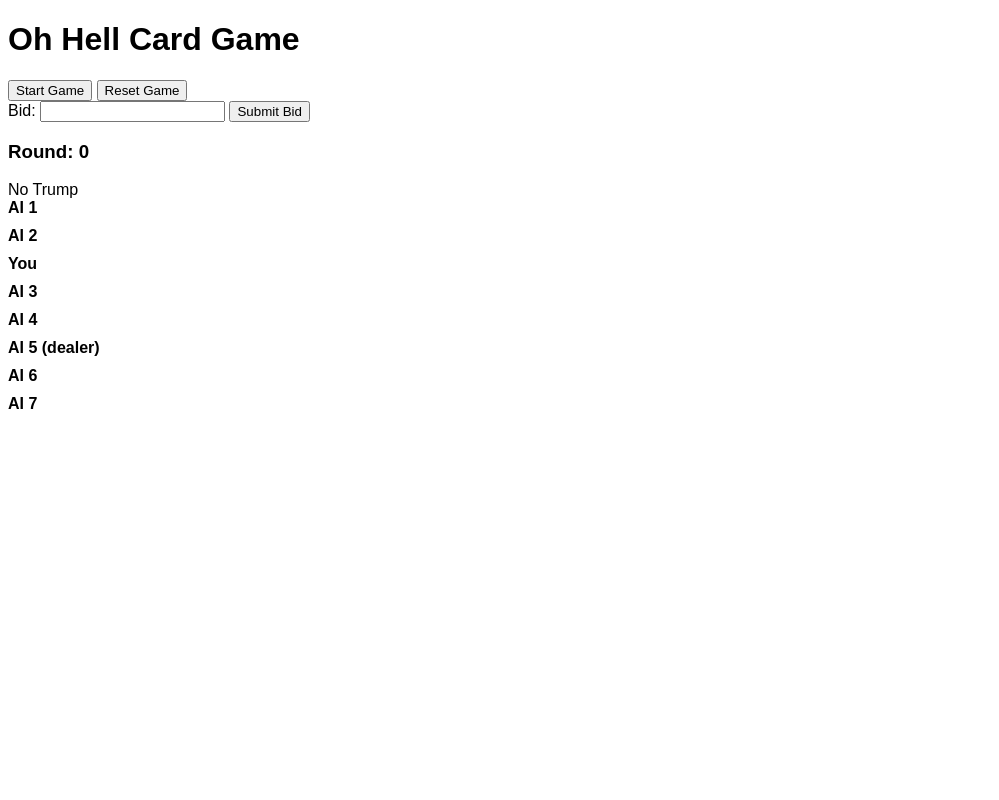
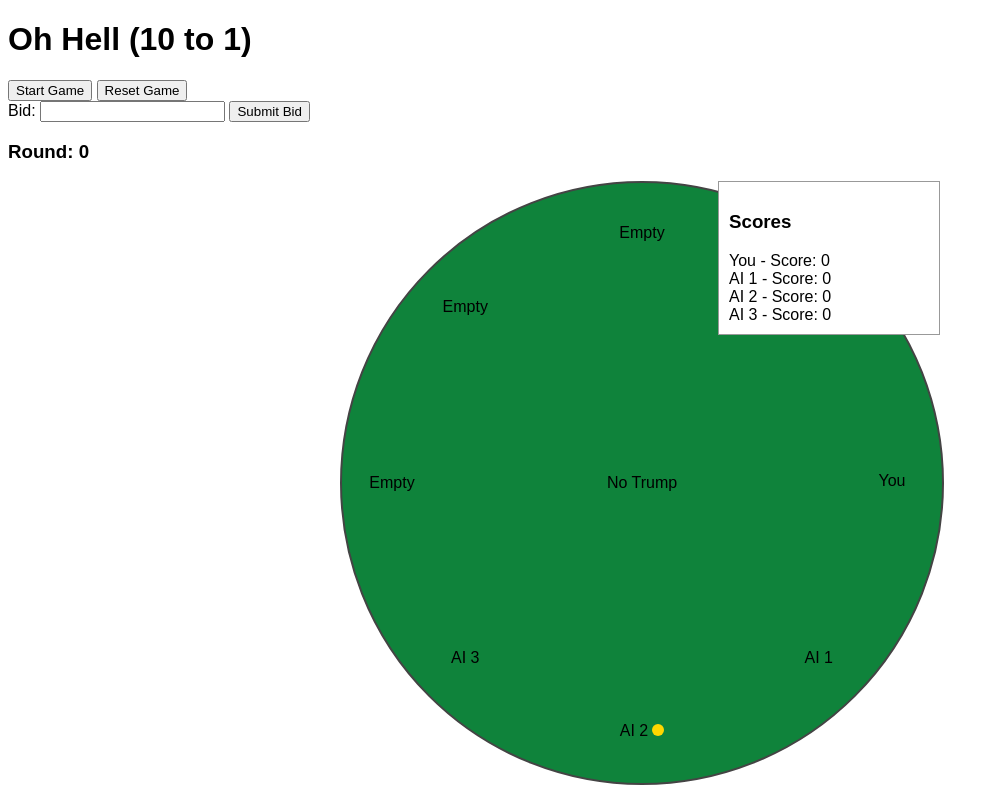
Before and after one commit to Dbliss/10-1, a Flask app: page / in a window 1280 px wide. Shown: the whole page, without its empty margins (0-999 px from the left). Run offline with Flask 3, Linux system fonts and the light colour scheme.

Commit message:
Revamp UI with table layout and scoreboard

```diff
--- a/assets/styles.css
+++ b/assets/styles.css
@@ -1,39 +1,72 @@
-.main-container {
-    display: flex;
-    justify-content: space-between;
+body {
+    font-family: Arial, sans-serif;
 }
 
-.grid-container {
-    display: grid;
-    grid-template-columns: 1fr 1fr 1fr;
-    grid-template-rows: 1fr 1fr 1fr;
-    gap: 20px;
-    width: 70%;
+#game-container {
+    position: relative;
+    width: 600px;
+    height: 600px;
+    margin: 0 auto;
 }
 
-.player-card {
-    border: 1px solid #ccc;
-    padding: 10px;
-    text-align: center;
+#table {
+    width: 100%;
+    height: 100%;
+    border-radius: 50%;
+    border: 2px solid #444;
+    position: relative;
+    background: #0f833b;
 }
 
-.trump-card {
-    border: 2px solid #000;
-    padding: 20px;
-    background-color: #f0f0f0;
+.seat {
+    position: absolute;
+    width: 90px;
     text-align: center;
+    transform: translate(-50%, -50%);
 }
 
-.sidebar {
-    width: 30%;
-    padding: 20px;
-    border-left: 1px solid #ccc;
+.cards {
+    margin-top: 4px;
 }
 
-.log-box {
-    height: 300px;
-    overflow-y: scroll;
-    border: 1px solid #ccc;
+.card-back {
+    width: 40px;
+    height: 60px;
+    background: repeating-linear-gradient(
+        45deg,
+        #1e5799,
+        #1e5799 10px,
+        #7db9e8 10px,
+        #7db9e8 20px
+    );
+    border-radius: 4px;
+    border: 1px solid #222;
+    display: inline-block;
+    margin-right: 2px;
+}
+
+.dealer-chip {
+    width: 12px;
+    height: 12px;
+    background: gold;
+    border-radius: 50%;
+    display: inline-block;
+    margin-left: 4px;
+}
+
+#scoreboard {
+    position: absolute;
+    top: 0;
+    right: 0;
+    width: 200px;
+    border: 1px solid #999;
+    background: #fff;
     padding: 10px;
-    margin-top: 20px;
 }
+
+#trump-card {
+    position: absolute;
+    top: 50%;
+    left: 50%;
+    transform: translate(-50%, -50%);
+}
--- a/game.py
+++ b/game.py
@@ -6,9 +6,17 @@ import random
 RANKS = ['2', '3', '4', '5', '6', '7', '8', '9', '10', 'Jack', 'Queen', 'King', 'Ace']
 
 class Game:
-    def __init__(self):
+    def __init__(self, num_players=4):
+        """Create a new game instance.
+
+        Parameters
+        ----------
+        num_players : int, optional
+            Total number of players including the user. The game UI supports up
+            to 8 seats and any unused seats will remain empty.
+        """
         self.round_number = 0
-        self.num_players = 8  # Including the user
+        self.num_players = num_players  # Including the user
         self.players = []
         self.deck = Deck()
         self.player = Player("You")
@@ -27,7 +35,10 @@ class Game:
         self.initialize_game()
 
     def initialize_game(self):
-        self.players = self.ai_players[0:2] + [self.player] + self.ai_players[2:self.num_players]
+        """Initialise the list of players for the game."""
+        # The user always takes the first seat and the remaining seats are
+        # filled with AI players up to ``num_players``.
+        self.players = [self.player] + self.ai_players[: self.num_players - 1]
         load_card_images()
 
     def determine_dealer(self):
@@ -132,11 +143,13 @@ class Game:
             'round': self.round_number,
             'trump_card': self.get_card_image(self.trump_card) if self.trump_card else None,
             'dealer': self.players[self.dealer_index].name if self.players else None,
-            'hands': [
+            'players': [
                 {
                     'name': p.name,
-                    'cards': [self.get_card_image(c) for c in p.hand],
-                    'bid': p.bid
+                    'cards': [self.get_card_image(c) for c in p.hand] if p.name == 'You' else [],
+                    'num_cards': len(p.hand),
+                    'bid': p.bid,
+                    'score': p.score
                 }
                 for p in self.players
             ]
--- a/templates/index.html
+++ b/templates/index.html
@@ -2,16 +2,11 @@
 <html>
 <head>
     <meta charset="utf-8">
-    <title>Oh Hell Card Game</title>
+    <title>Oh Hell (10 to 1)</title>
     <link rel="stylesheet" href="{{ url_for('static', filename='styles.css') }}">
-    <style>
-        body {font-family: Arial, sans-serif;}
-        .player {margin-bottom: 10px;}
-        .cards img {width:60px;height:80px;margin-right:5px;}
-    </style>
 </head>
 <body>
-    <h1>Oh Hell Card Game</h1>
+    <h1>Oh Hell (10 to 1)</h1>
     <button onclick="post('/start')">Start Game</button>
     <button onclick="post('/reset')">Reset Game</button>
     <div>
@@ -19,45 +14,97 @@
         <button onclick="makeBid()">Submit Bid</button>
     </div>
     <h3 id="round-info"></h3>
-    <div id="trump"></div>
-    <div id="players"></div>
+    <div id="game-container">
+        <div id="table">
+            <div id="trump-card"></div>
+        </div>
+        <div id="scoreboard">
+            <h3>Scores</h3>
+            <div id="score-content"></div>
+        </div>
+    </div>
     <script>
     async function post(url, data={}) {
         await fetch(url, {method:'POST', headers:{'Content-Type':'application/json'}, body:JSON.stringify(data)});
         await update();
     }
+
     async function makeBid() {
         const bid = document.getElementById('bid').value;
         await post('/bid', {bid: bid});
     }
-    async function update() {
+
+    function renderState(data){
+        document.getElementById('round-info').textContent = 'Round: ' + data.round;
+        const table = document.getElementById('table');
+        table.innerHTML = '<div id="trump-card"></div>';
+
+        const trump = document.getElementById('trump-card');
+        if(data.trump_card){
+            trump.innerHTML = '<img src="'+data.trump_card+'" width="60" height="80">';
+        }else{
+            trump.textContent = 'No Trump';
+        }
+
+        const seats = 8;
+        const center = 300;
+        const radius = 250;
+        for(let i=0;i<seats;i++){
+            const seat = document.createElement('div');
+            seat.className = 'seat';
+            const angle = (2*Math.PI/seats)*i;
+            seat.style.left = (center + radius*Math.cos(angle)) + 'px';
+            seat.style.top = (center + radius*Math.sin(angle)) + 'px';
+
+            const p = data.players[i];
+            if(p){
+                const name = document.createElement('div');
+                name.textContent = p.name;
+                if(p.name === data.dealer){
+                    const chip = document.createElement('span');
+                    chip.className = 'dealer-chip';
+                    name.appendChild(chip);
+                }
+                seat.appendChild(name);
+                const cardDiv = document.createElement('div');
+                cardDiv.className = 'cards';
+                if(p.cards.length){
+                    p.cards.forEach(c=>{
+                        const img = document.createElement('img');
+                        img.src = c;
+                        img.style.width = '40px';
+                        img.style.height = '60px';
+                        cardDiv.appendChild(img);
+                    });
+                } else {
+                    for(let j=0;j<p.num_cards;j++){
+                        const back = document.createElement('div');
+                        back.className = 'card-back';
+                        cardDiv.appendChild(back);
+                    }
+                }
+                seat.appendChild(cardDiv);
+            } else {
+                seat.textContent = 'Empty';
+            }
+            table.appendChild(seat);
+        }
+
+        const sc = document.getElementById('score-content');
+        sc.innerHTML = '';
+        data.players.forEach(pl=>{
+            const line = document.createElement('div');
+            line.textContent = pl.name + ' - Score: ' + pl.score + (pl.bid !== null ? ' Bid: '+pl.bid : '');
+            sc.appendChild(line);
+        });
+    }
+
+    async function update(){
         const res = await fetch('/state');
         const data = await res.json();
-        document.getElementById('round-info').textContent = 'Round: '+data.round;
-        if (data.trump_card) {
-            document.getElementById('trump').innerHTML = '<img src="'+data.trump_card+'" alt="trump">';
-        } else {
-            document.getElementById('trump').textContent = 'No Trump';
-        }
-        const players = document.getElementById('players');
-        players.innerHTML = '';
-        data.hands.forEach(p => {
-            const div = document.createElement('div');
-            div.className = 'player';
-            const name = document.createElement('strong');
-            name.textContent = p.name + (p.name === data.dealer ? ' (dealer)' : '') + (p.bid !== null ? ' - Bid: '+p.bid : '');
-            div.appendChild(name);
-            const cardDiv = document.createElement('div');
-            cardDiv.className = 'cards';
-            p.cards.forEach(c => {
-                const img = document.createElement('img');
-                img.src = c;
-                cardDiv.appendChild(img);
-            });
-            div.appendChild(cardDiv);
-            players.appendChild(div);
-        });
+        renderState(data);
     }
+
     update();
     </script>
 </body>
```
